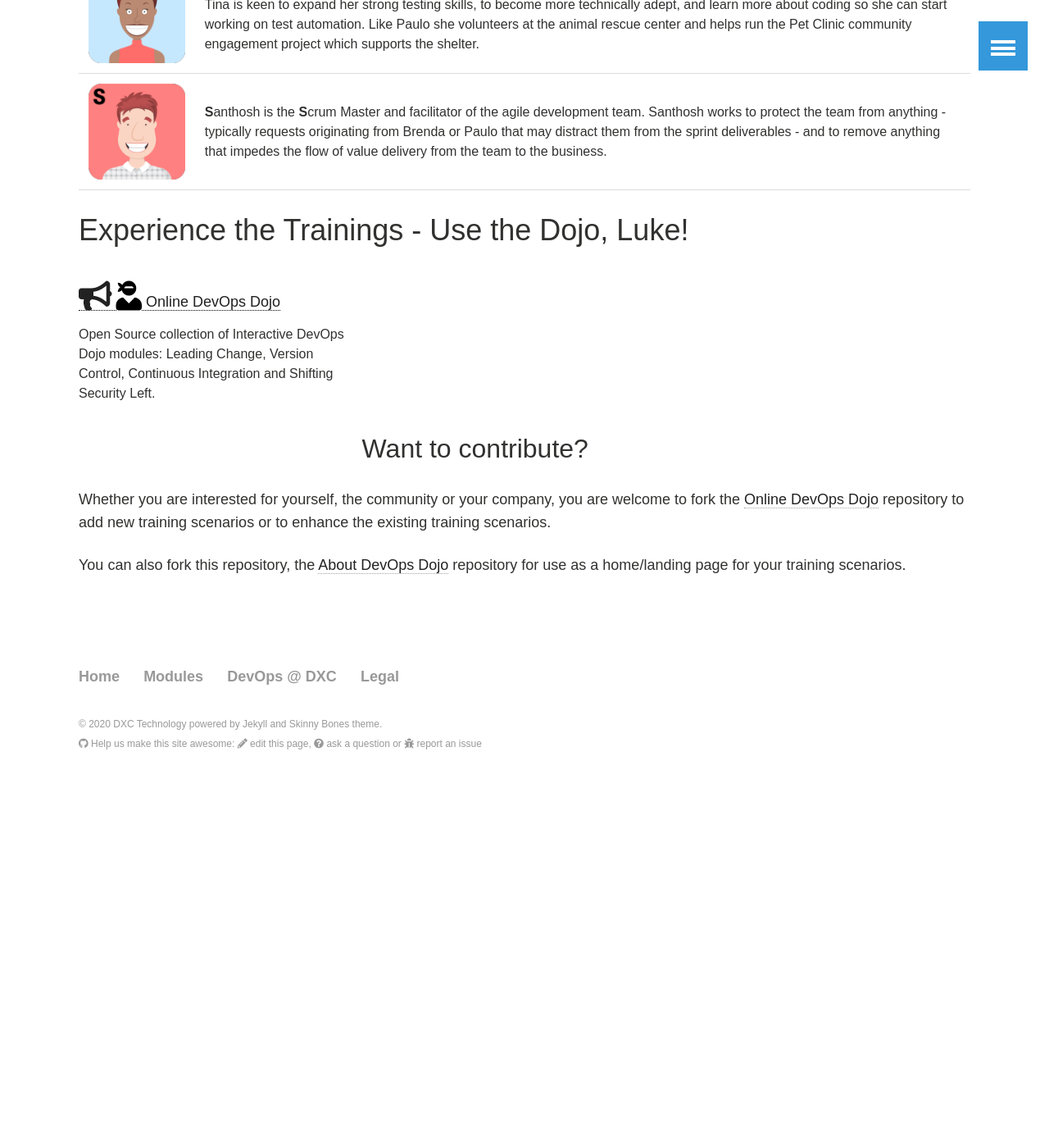
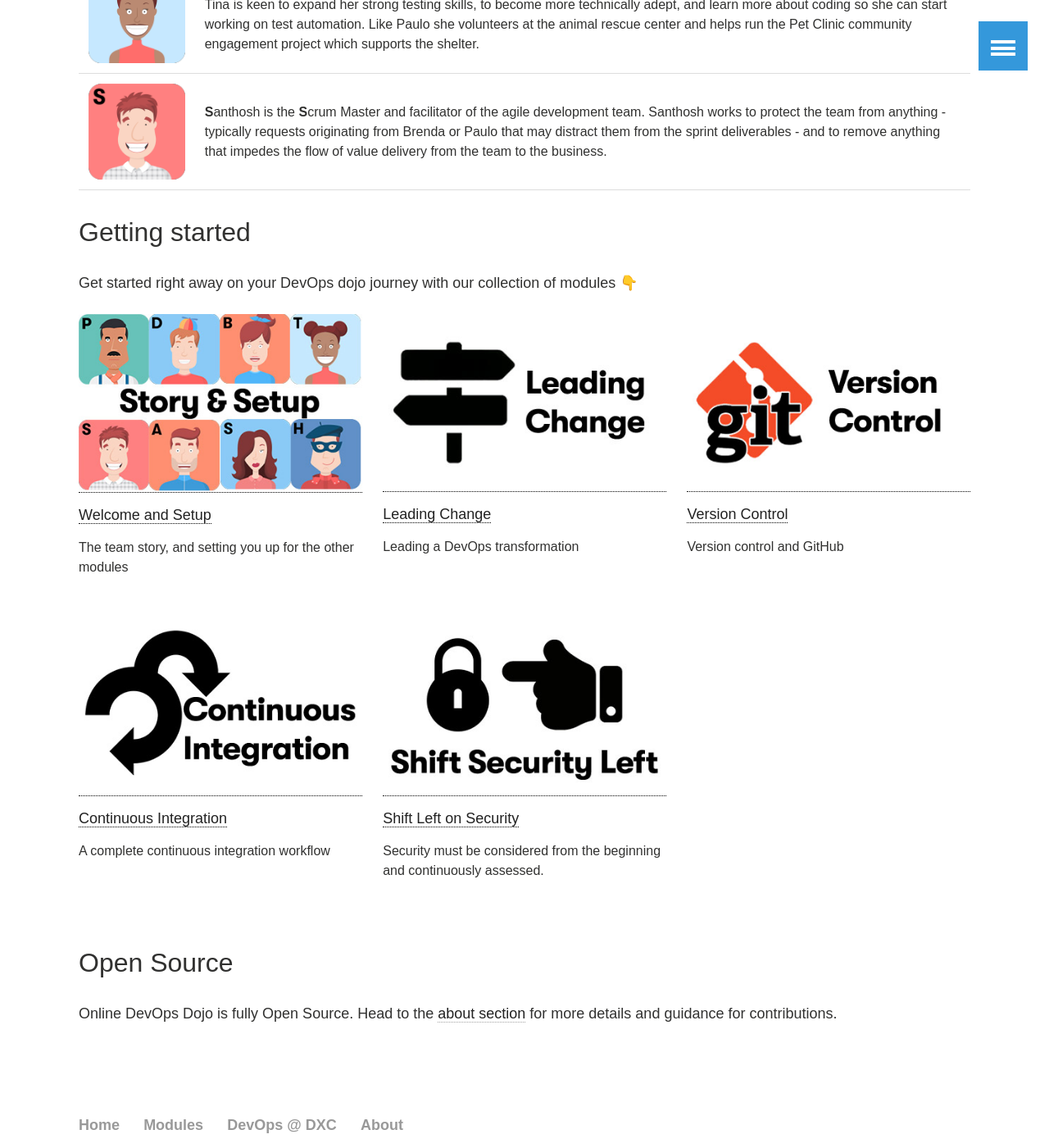
Before and after one commit to dxc-technology/about-devops-dojo, a Jekyll site: the page built from index.md, in a window 1280 px wide and 1400 px high, scrolled down 2271 px. Shown: the whole window at 82% size. Built offline with Jekyll 4.4.1, drawn with Linux system fonts in a browser that asks for light colours; our own code applies the rules of GitHub Pages for plain Markdown files; before the commit the page ends 3264 px from its top, so only the background shows below that.

Commit message:
Update home page and about section

```diff
--- a/_data/footer.yml
+++ b/_data/footer.yml
@@ -9,5 +9,5 @@
 - title: DevOps @ DXC
   url: /devopsatdxc/
 
-- title: Legal
-  url: /legal/
+- title: About
+  url: /about/
--- a/_data/navigation.yml
+++ b/_data/navigation.yml
@@ -14,3 +14,6 @@
   url: /get-help/
   excerpt: "How do I get help?"
   image:
+
+- title: About
+  url: /about/
--- a/index.md
+++ b/index.md
@@ -35,20 +35,43 @@ The troupe of characters in team **Pet Clinic** are:
 <img src="images/tina.png" width="400"/> | **T**ina is a **T**ester. Tina is aware that the role of and skills required by a tester are changing.<br/>Tina is keen to expand her strong testing skills, to become more technically adept, and learn more about coding so she can start working on test automation. Like Paulo she volunteers at the animal rescue center and helps run the Pet Clinic community engagement project which supports the shelter.
 <img src="images/santhosh.png" width="400"/> | **S**anthosh is the **S**crum Master and facilitator of the agile development team. Santhosh works to protect the team from anything - typically requests originating from Brenda or Paulo that may distract them from the sprint deliverables - and to remove anything that impedes the flow of value delivery from the team to the business.
 
-# Experience the Trainings - Use the Dojo, Luke!
+## Getting started
 
-<div class="tiles">
-  <div class="tile">
-    <h2 class="post-title"><a href="{{ site.url }}/modules"><i class="fas fa-bullhorn fa-2x" aria-hidden="true"></i> <i class="fas fa-user-ninja fa-2x" style="color:black;background:white" aria-hidden="true"></i> Online DevOps Dojo</a></h2>
-    <p class="post-excerpt">Open Source collection of Interactive DevOps Dojo modules:
-    Leading Change, Version Control, Continuous Integration and Shifting Security Left.</p>
-  </div><!-- /.tile -->
-</div><!-- /.tiles -->
+Get started right away on your DevOps dojo journey with our collection of modules 👇
 
-<br/><br/><br/><br/><br/><br/>
+<div class="wrap">
+  <div class="tiles">
+    <!-- User 'order' attribute to sort posts -->
+    <!-- All posts with an order -->
+    {% assign postArray = "" | split:"|"  %}
+    {% for item in site.categories.katacoda %}
+      {% if item.order %}
+        {% if item.tags contains 'test' %}
+        {% else %}
+          {% assign postArray = postArray | push: item %}
+        {% endif %}
+      {% endif %}
+    {% endfor %}
 
-## Want to contribute?
+    {% assign postArray = postArray | sort: 'order'  %}
 
-Whether you are interested for yourself, the community or your company, you are welcome to fork the [Online DevOps Dojo](https://github.com/dxc-technology/about-devops-dojo) repository to add new training scenarios or to enhance the existing training scenarios.
+    <!-- Then all others -->
+    {% assign postArrayNoOrder = "" | split:"|"  %}
+    {% for item in site.categories.katacoda %}
+      {% unless item.order %}
+        {% assign postArrayNoOrder = postArrayNoOrder | push: item %}
+      {% endunless %}
+    {% endfor %}
 
-You can also fork this repository, the [About DevOps Dojo](https://github.com/dxc-technology/about-devops-dojo) repository for use as a home/landing page for your training scenarios.
+    {% for post in postArray %}
+      {% include post-grid.html %}
+    {% endfor %}
+    {% for post in postArrayNoOrder %}
+      {% include post-grid.html %}
+    {% endfor %}
+  </div><!-- /.tiles -->
+</div><!-- /.wrap -->
+
+## Open Source
+
+Online DevOps Dojo is fully Open Source. Head to the [about section](/about#contributing) for more details and guidance for contributions.
```
Also changed, not shown: Legal/index.md (deleted, +0 -27 lines), about/index.md (+30 -2 lines), devopsatdxc/index.md (+3 -3 lines).
